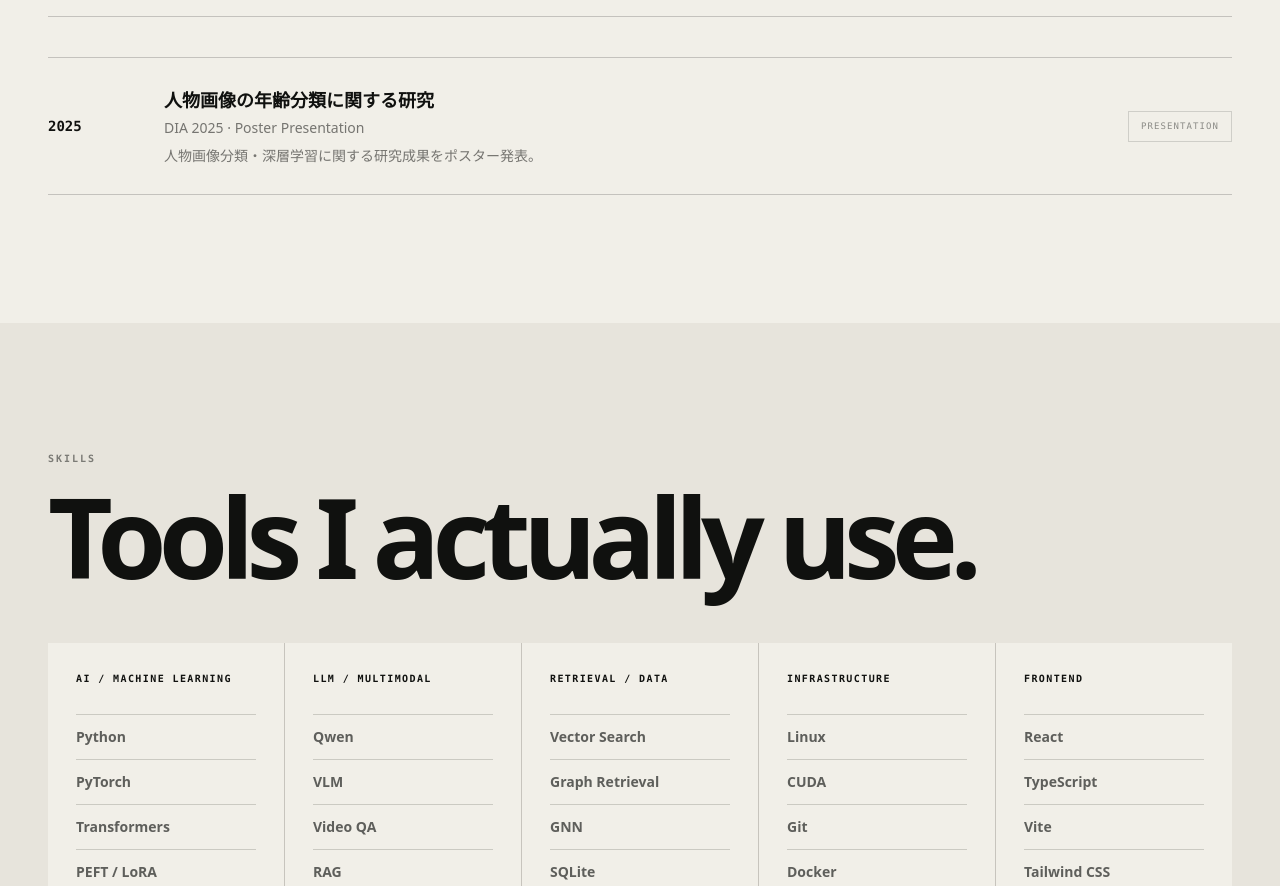
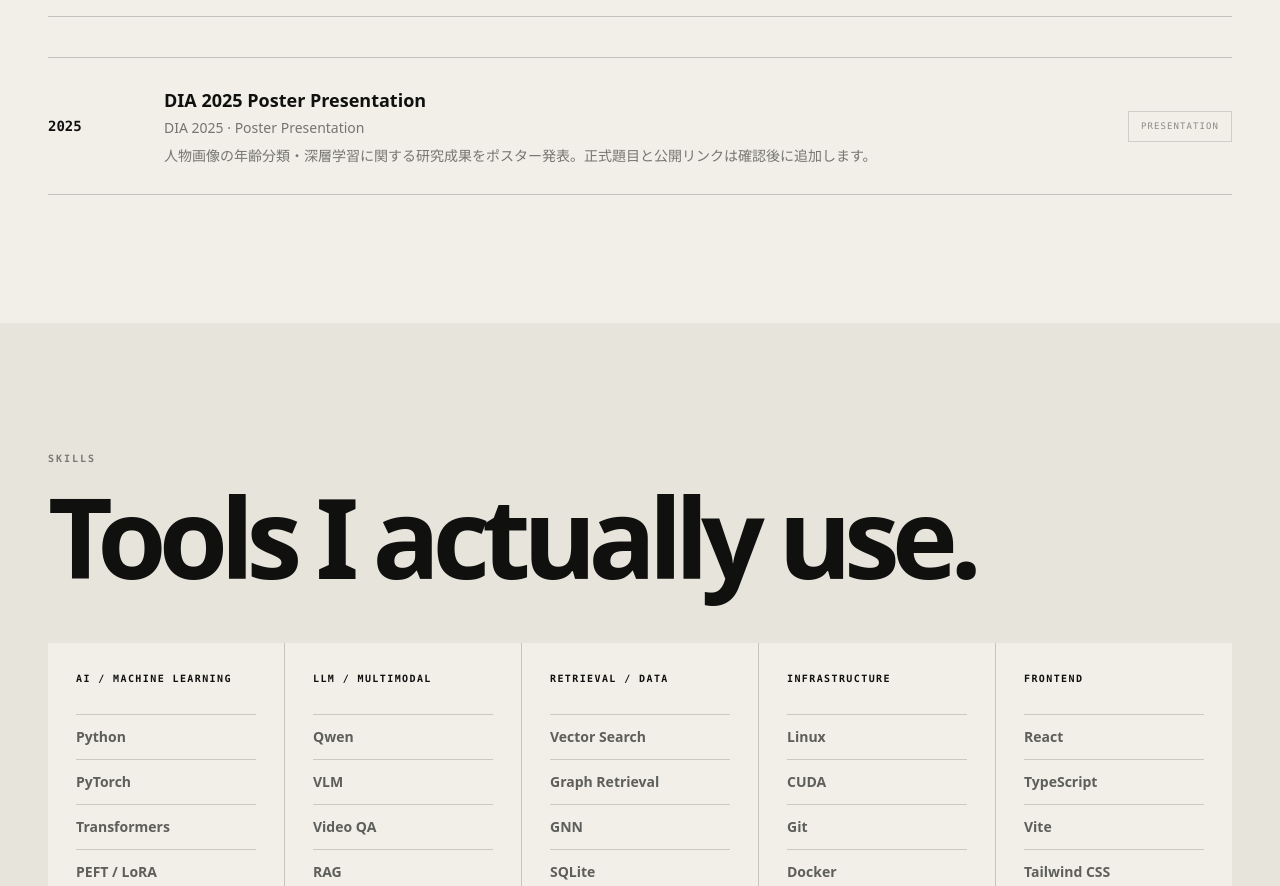
Before and after one commit to yh-256/portfolio, a React (Vite) app: page / in a window 1280 px wide. Shown: the part 4797-5683 px from the top of the page. Built offline with nearby package versions, Linux system fonts and the light colour scheme.

Commit message:
chore: keep publication metadata explicitly provisional

```diff
--- a/src/data/portfolio.ts
+++ b/src/data/portfolio.ts
@@ -106,8 +106,8 @@ export const publications = [
     year: "2025",
     venue: "DIA 2025",
     type: "Poster Presentation",
-    title: "人物画像の年齢分類に関する研究",
-    note: "人物画像分類・深層学習に関する研究成果をポスター発表。",
+    title: "DIA 2025 Poster Presentation",
+    note: "人物画像の年齢分類・深層学習に関する研究成果をポスター発表。正式題目と公開リンクは確認後に追加します。",
   },
 ];
 
```
